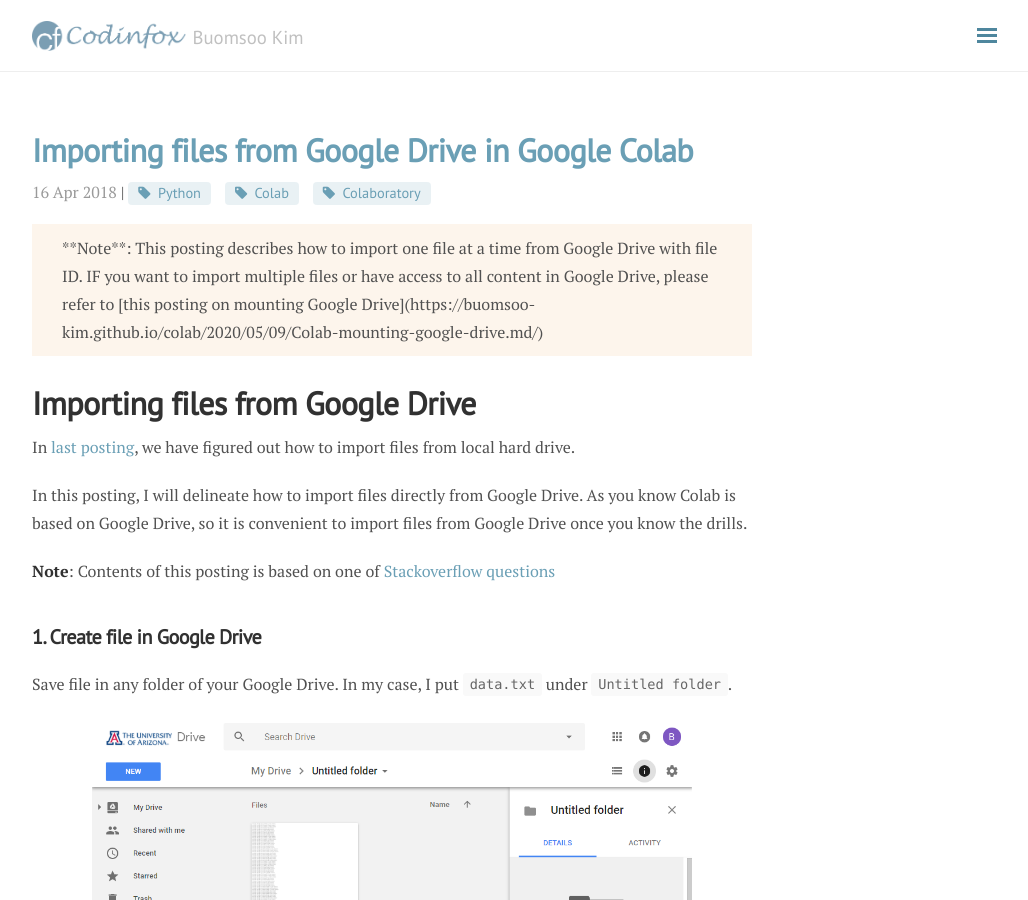
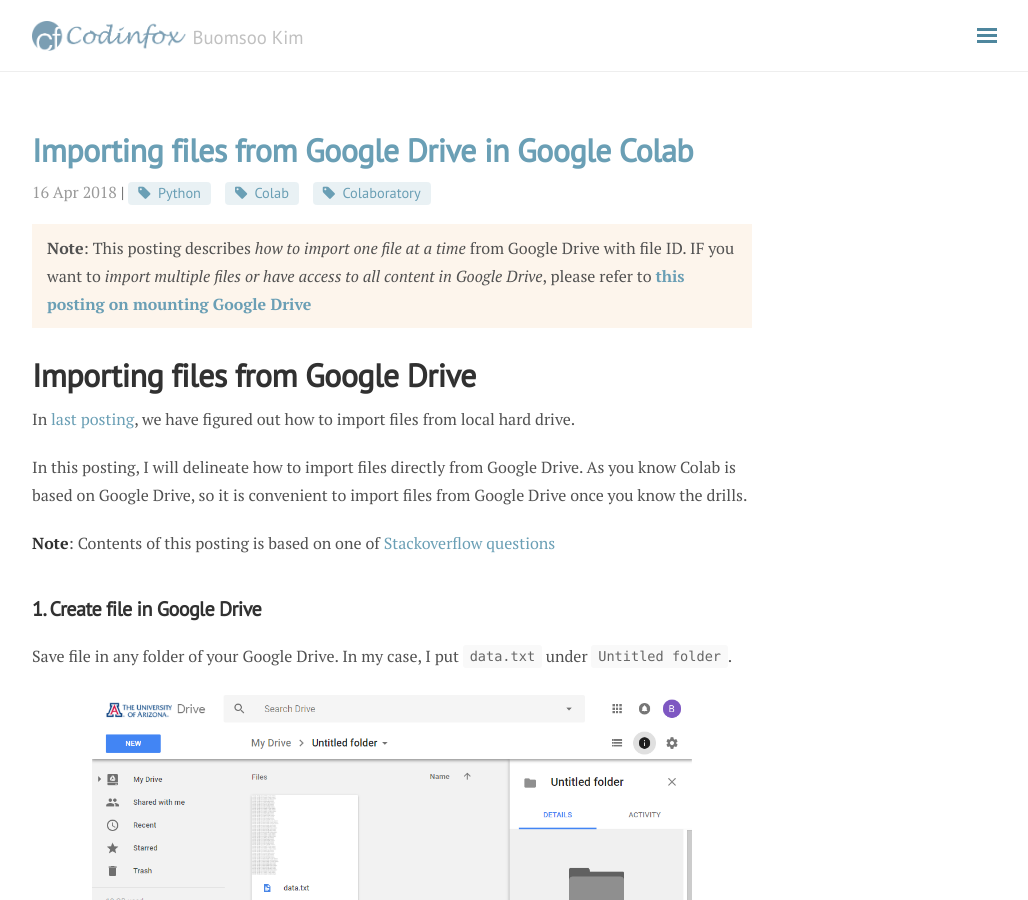
Before and after one commit to buomsoo-kim/buomsoo-kim.github.io, a Jekyll site: the page built from _posts/2018-04-16-Importing-files-from-Google-Drive-in-Google-Colab.md.md, in a window 1280 px wide and 900 px high. Shown: the whole window, without its empty margins (248-1276 px from the left). Built offline with Jekyll 4.4.1, drawn with Linux system fonts in a browser that asks for light colours; nearby versions of some CDN libraries; comment, search, counter and statistics services are not loaded.

Commit message:
Update 2018-04-16-Importing-files-from-Google-Drive-in-Google-Colab.md.md

```diff
--- a/_posts/2018-04-16-Importing-files-from-Google-Drive-in-Google-Colab.md.md
+++ b/_posts/2018-04-16-Importing-files-from-Google-Drive-in-Google-Colab.md.md
@@ -5,8 +5,8 @@
 tags: [Python, Colab, Colaboratory]
 ---
 
-<div style="background-color:rgba(242,188,131,.15); padding-left: 30px; padding-top: 10px; padding-bottom: 10px; padding-right:20px">
-**Note**: This posting describes how to import one file at a time from Google Drive with file ID. IF you want to import multiple files or have access to all content in Google Drive, please refer to [this posting on mounting Google Drive](https://buomsoo-kim.github.io/colab/2020/05/09/Colab-mounting-google-drive.md/)
+<div style="background-color:rgba(242,188,131,.15); padding-left: 15px; padding-top: 10px; padding-bottom: 10px; padding-right:15px">
+<b>Note</b>: This posting describes <i>how to import one file at a time</i> from Google Drive with file ID. IF you want to <i>import multiple files or have access to all content in Google Drive</i>, please refer to <b><a href = "https://buomsoo-kim.github.io/colab/2020/05/09/Colab-mounting-google-drive.md/">this posting on mounting Google Drive</a></b>
 </div>
 
 # Importing files from Google Drive
```
